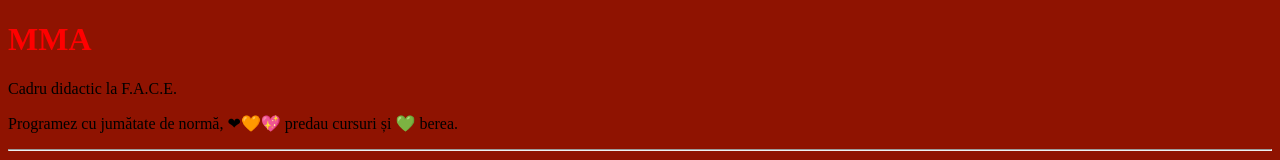
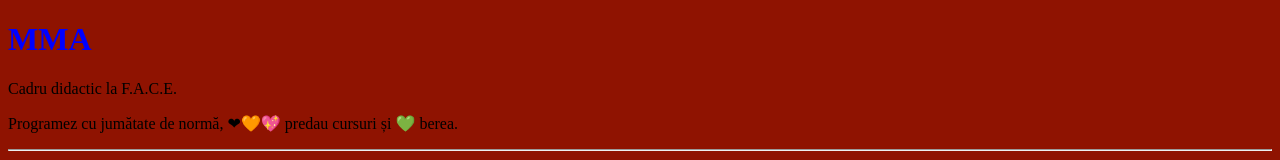
Before and after one commit to ammarian/cv_demo, a plain HTML site: page index.html in a window 1280 px wide. Shown: the top 160 px of the page. Drawn offline with Linux system fonts and the light colour scheme.

Commit message:
Update index.html

```diff
--- a/index.html
+++ b/index.html
@@ -9,7 +9,7 @@
   </head>
   <!-- <body style="background-color:#8FEEA5;"> -->
     <body style="background-color:#8F1301;">
-    <h1 style="color:#FF0000;">MMA</h1>
+    <h1 style="color:#0000FF;">MMA</h1>
     <p>Cadru didactic la F.A.C.E.</p>
     <p>Programez cu jumătate de normă, ❤🧡💖 predau cursuri și 💚 berea.</p>
     <hr>
```
